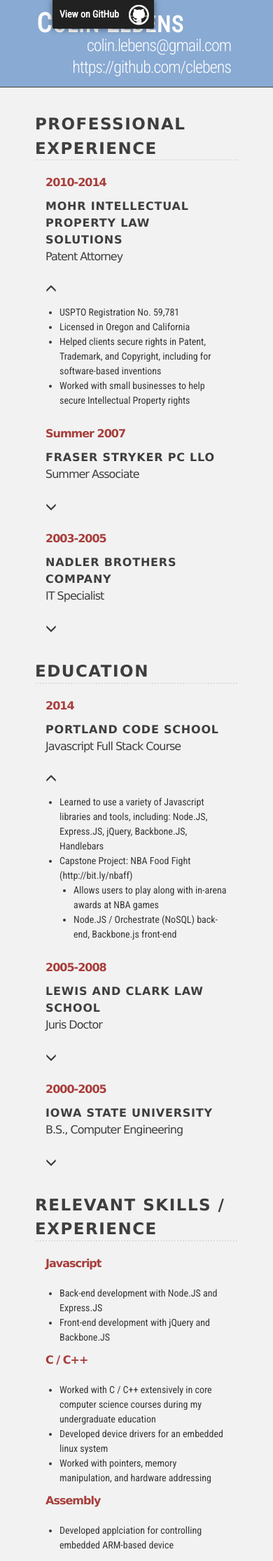
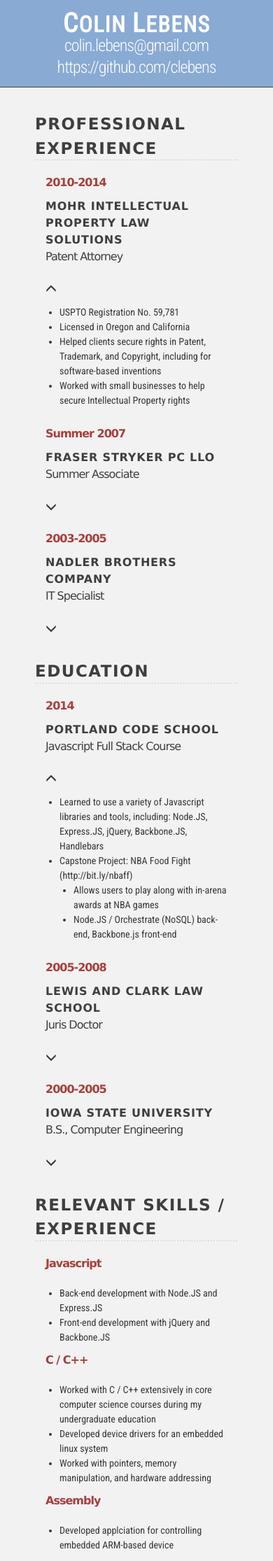
Before and after one commit to clebens/clebens.github.io, a Jekyll site: the page built from resume/index.html, in a window 390 px wide. Shown: the top 2231 px of the page at 70% size. Built offline with Jekyll 4.4.1, drawn with Linux system fonts in a browser that asks for light colours.

Commit message:
Fixed mobile design

```diff
--- a/_includes/header.html
+++ b/_includes/header.html
@@ -7,9 +7,9 @@
             <h1 id="project_title"><div class="capital">C</div>olin <div class="capital">L</div>ebens</h1>
             </div>
             <div class="row tagline">
-            <h2 class="project_tagline"><a href="mailto:colin.lebens@gmail.com">colin.lebens@gmail.com</a></h2>
+            <h2 class="project_tagline"><a href="mailto:colin.lebens@gmail.com"><div id="email">colin.lebens@gmail.com</div></a></h2>
 
-             <h2 class="project_tagline"><a href="https://github.com/clebens" class="rightmost">https://github.com/clebens</a></h2>
+             <h2 class="project_tagline"><a href="https://github.com/clebens" class="rightmost"><div id="github">https://github.com/clebens</div></a></h2>
              </div>
           </header>
       </div>
--- a/_includes/resume_details/courses.html
+++ b/_includes/resume_details/courses.html
@@ -5,7 +5,7 @@
   {% for course in site.data.courses %}
   <div class="row">
     <div class="col-sm-3">
-      <h3>{{ course.name }}</h3>
+      <h3 class="course-provider">{{ course.name }}</h3>
     </div>
     <div class="col-sm-9">
       <div class="course-name">{{ course.details }}</div>
--- a/stylesheets/stylesheet.scss
+++ b/stylesheets/stylesheet.scss
@@ -550,6 +550,8 @@
     font-size:14px;
   }
 
+  #forkme_banner { display: none; }
+
   #downloads {
     display: none;
   }
@@ -557,6 +559,17 @@
   .inner {
     min-width: 320px;
     max-width: 480px;
+    margin-right: 0px;
+
+    #email {
+      width: 100%;
+      text-align: center;
+    }
+
+    #github {
+      width: 100%;
+      text-align: center;
+    }
   }
 
   #project_title {
@@ -580,6 +593,16 @@
       display: inline;
     }
 
+  }
+
+  .course-provider {
+    margin-top: 25px;
+    margin-bottom: 0px;
+    padding-bottom: 0px;
+  }
+
+  .course-name {
+    padding-top: 1px;
   }
 
   h1 {
```
Also changed, not shown: 2 other files.
